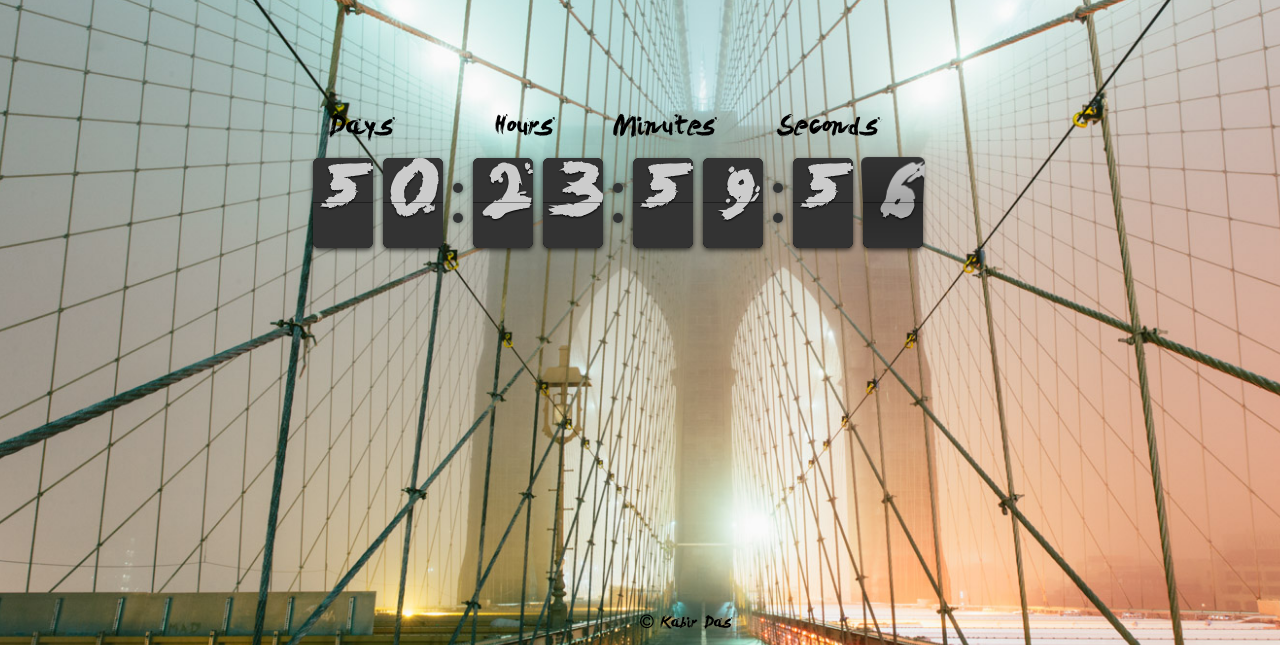
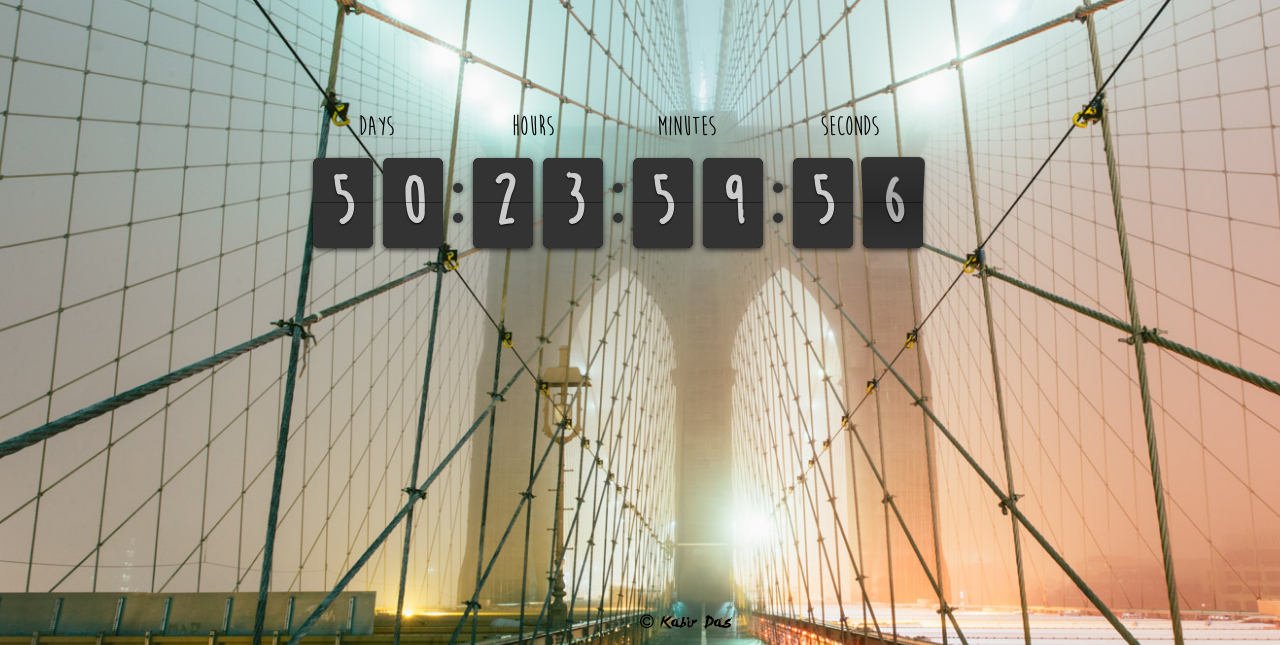
Before and after one commit to das11/ConsensioLanding, a plain HTML site: page index.html in a window 1280 px wide. Shown: the part 155-800 px from the top of the page. Drawn offline with nearby package versions, Linux system fonts and the light colour scheme.

Commit message:
# @font-face

```diff
--- a/flipclock.css
+++ b/flipclock.css
@@ -3,7 +3,7 @@
 
 @font-face{
   font-family: 'pol1';
-  src: url("fonts/LEVIBRUSH.TTF");
+  src: url("fonts/Moon Flower Bold.ttf");
 }
 
 .flip-clock-wrapper * {
```
